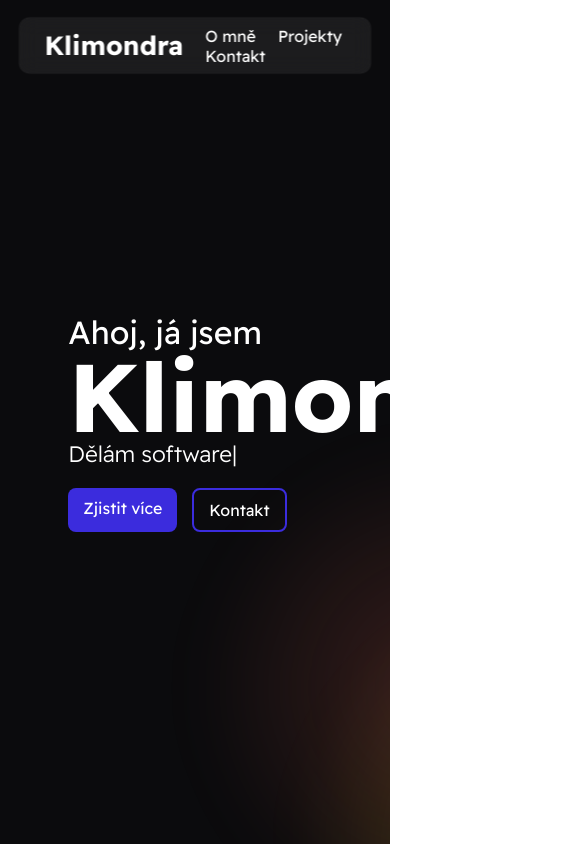
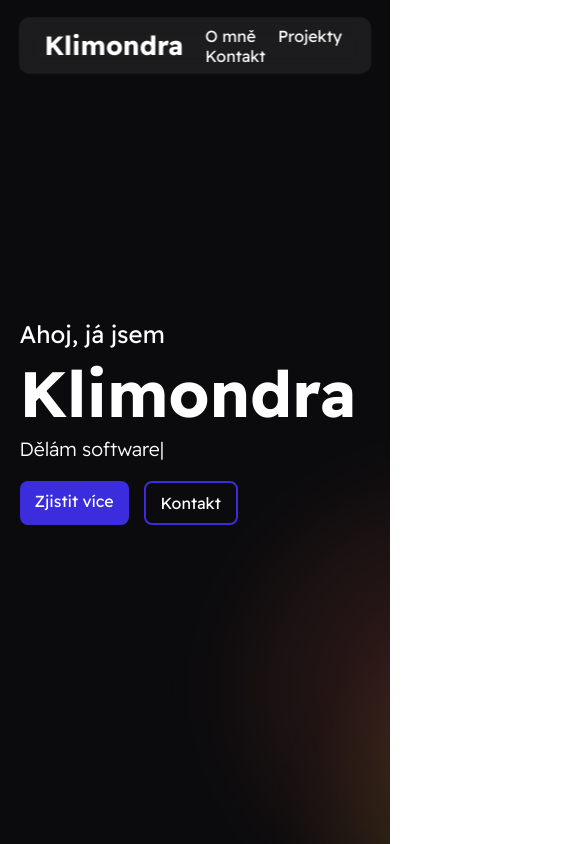
Before and after one commit to Klimondra/klimondra-web, a React (Create React App) app: page / in a window 390 px wide. Shown: the whole page, 573 px wide, since content can reach past the window. Built offline with nearby package versions, Linux system fonts and the light colour scheme; a web font is replaced by a local one.

Commit message:
Mobile hero responsivity
Took 17 minutes

```diff
--- a/src/pages/Home.css
+++ b/src/pages/Home.css
@@ -62,4 +62,41 @@
   border: #3B2CDD 2px solid;
 }
 
+@media (max-width: 800px) {
+  #hero .heroContent {
+    width: 80%;
+  }
+  #hero .heroContent h1 {
+    font-size: 5rem;
+  }
+}
+@media (max-width: 520px) {
+  #hero .heroContent {
+    width: 90%;
+  }
+  #hero .heroContent h1 {
+    font-size: 4rem;
+  }
+  #hero .heroContent h3 {
+    font-size: 1.5rem;
+  }
+  #hero .heroContent p {
+    font-size: 1.2rem;
+  }
+}
+@media (max-width: 385px) {
+  #hero .heroContent {
+    width: 92%;
+  }
+  #hero .heroContent h1 {
+    font-size: 3.2rem;
+  }
+  #hero .heroContent h3 {
+    font-size: 1.4rem;
+  }
+  #hero .heroContent p {
+    font-size: 1.2rem;
+  }
+}
+
 /*# sourceMappingURL=Home.css.map */
--- a/src/pages/Home.scss
+++ b/src/pages/Home.scss
@@ -71,3 +71,54 @@ $textWhite: white;
     }
   }
 }
+
+// ===== HERO - RESPONZIVITA ===== //
+
+@media (max-width:800px) {
+  #hero {
+    .heroContent {
+      width: 80%;
+
+      h1 {
+        font-size: 5rem;
+      }
+    }
+  }
+}
+
+
+@media (max-width:520px) {
+  #hero {
+    .heroContent {
+      width: 90%;
+
+      h1 {
+        font-size: 4rem;
+      }
+      h3 {
+        font-size: 1.5rem;
+      }
+      p {
+        font-size: 1.2rem;
+      }
+    }
+  }
+}
+
+@media (max-width:385px) {
+  #hero {
+    .heroContent {
+      width: 92%;
+
+      h1 {
+        font-size: 3.2rem;
+      }
+      h3 {
+        font-size: 1.4rem;
+      }
+      p {
+        font-size: 1.2rem;
+      }
+    }
+  }
+}
```
Also changed, not shown: 1 other file (tests, documents, lock files or other folders).
